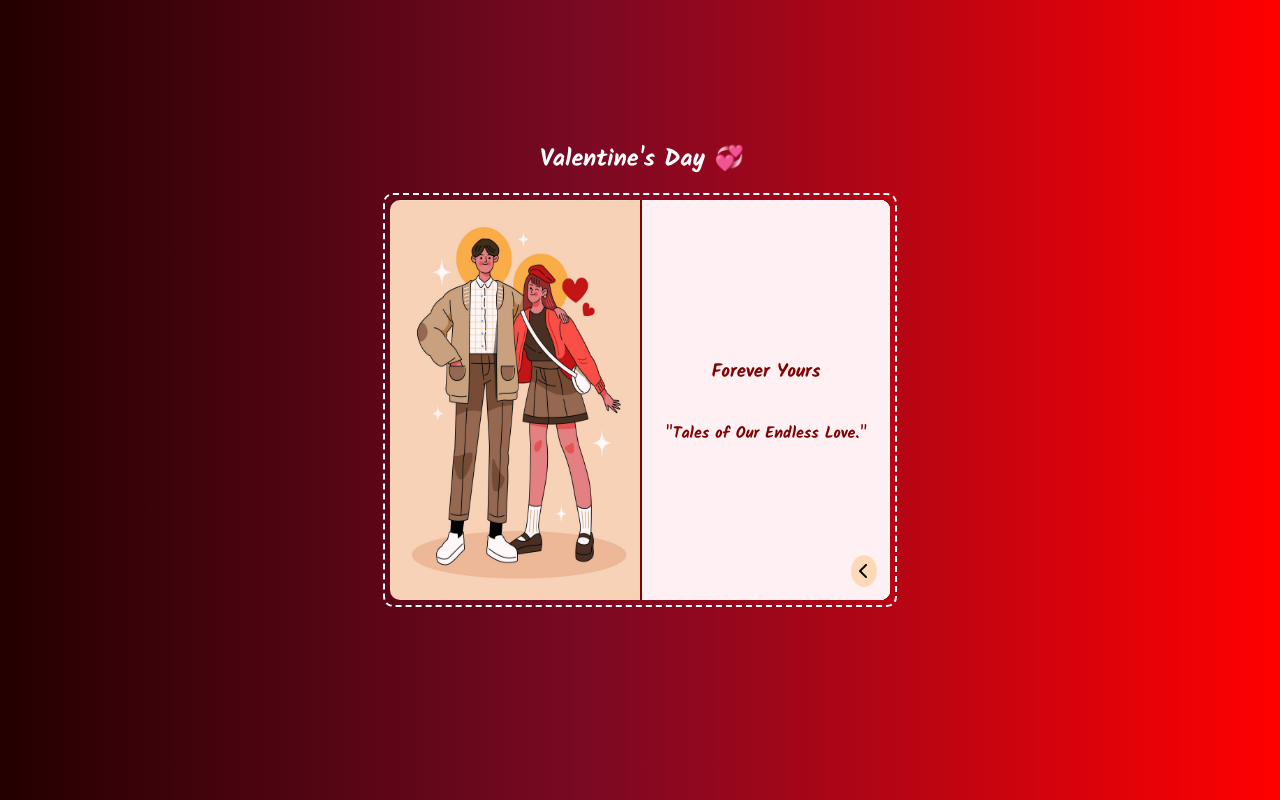
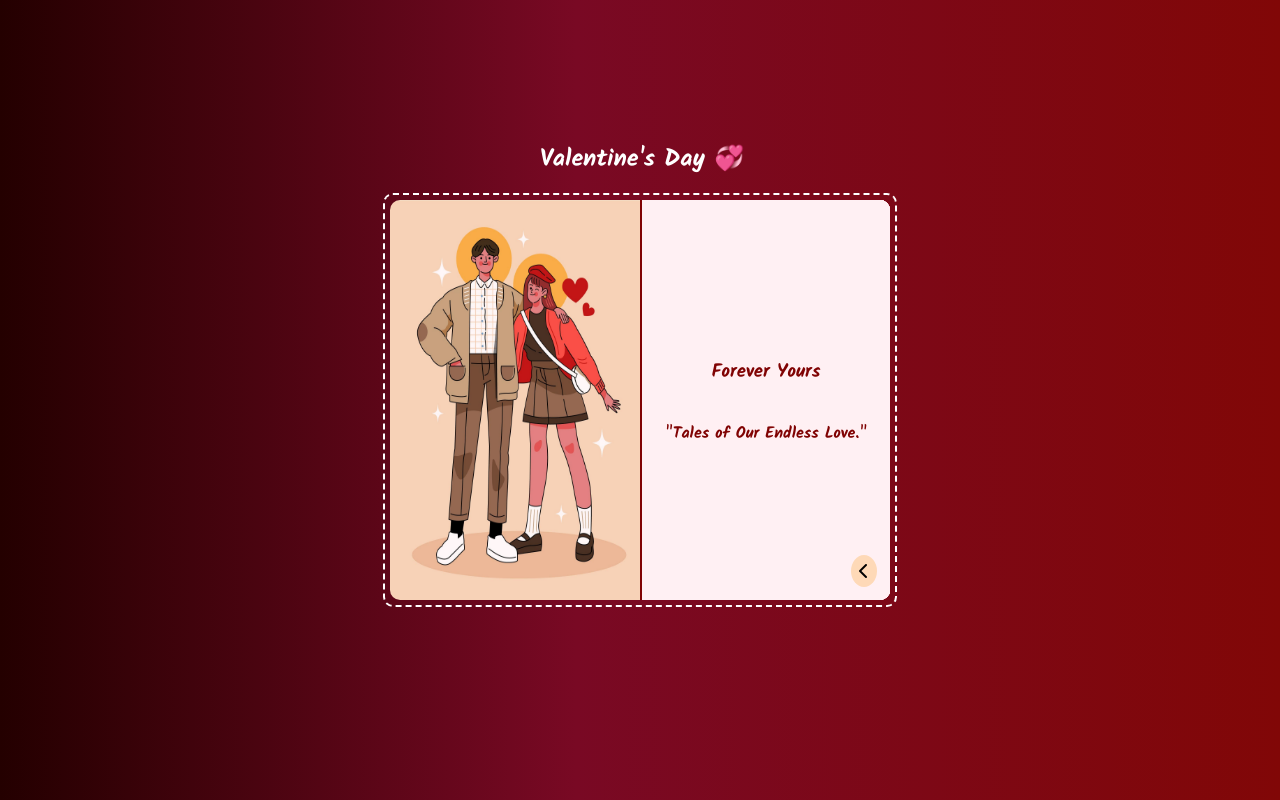
Before and after one commit to shaqqitech/valentine-book, a plain HTML site: page index.html in a window 1280 px wide. Drawn offline with Linux system fonts and the light colour scheme; a web font is replaced by a local one.

Commit message:
background color change

```diff
--- a/style.css
+++ b/style.css
@@ -9,7 +9,7 @@ body {
     90deg,
     rgba(36, 0, 0, 1) 0%,
     rgba(121, 9, 36, 1) 45%,
-    rgba(255, 0, 0, 1) 100%
+    rgb(129, 7, 7) 100%
   );
   width: 100%;
   height: 100vh;
```
